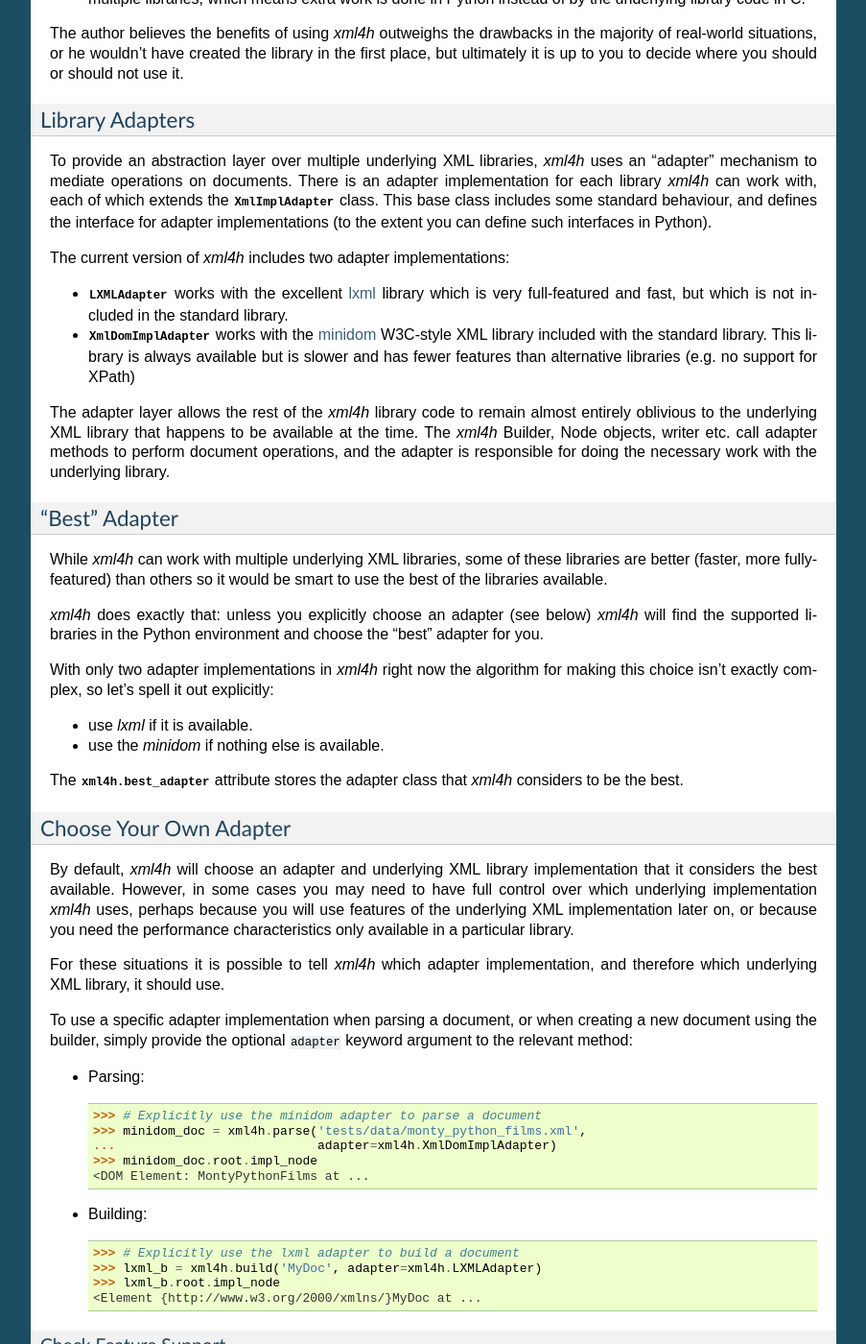
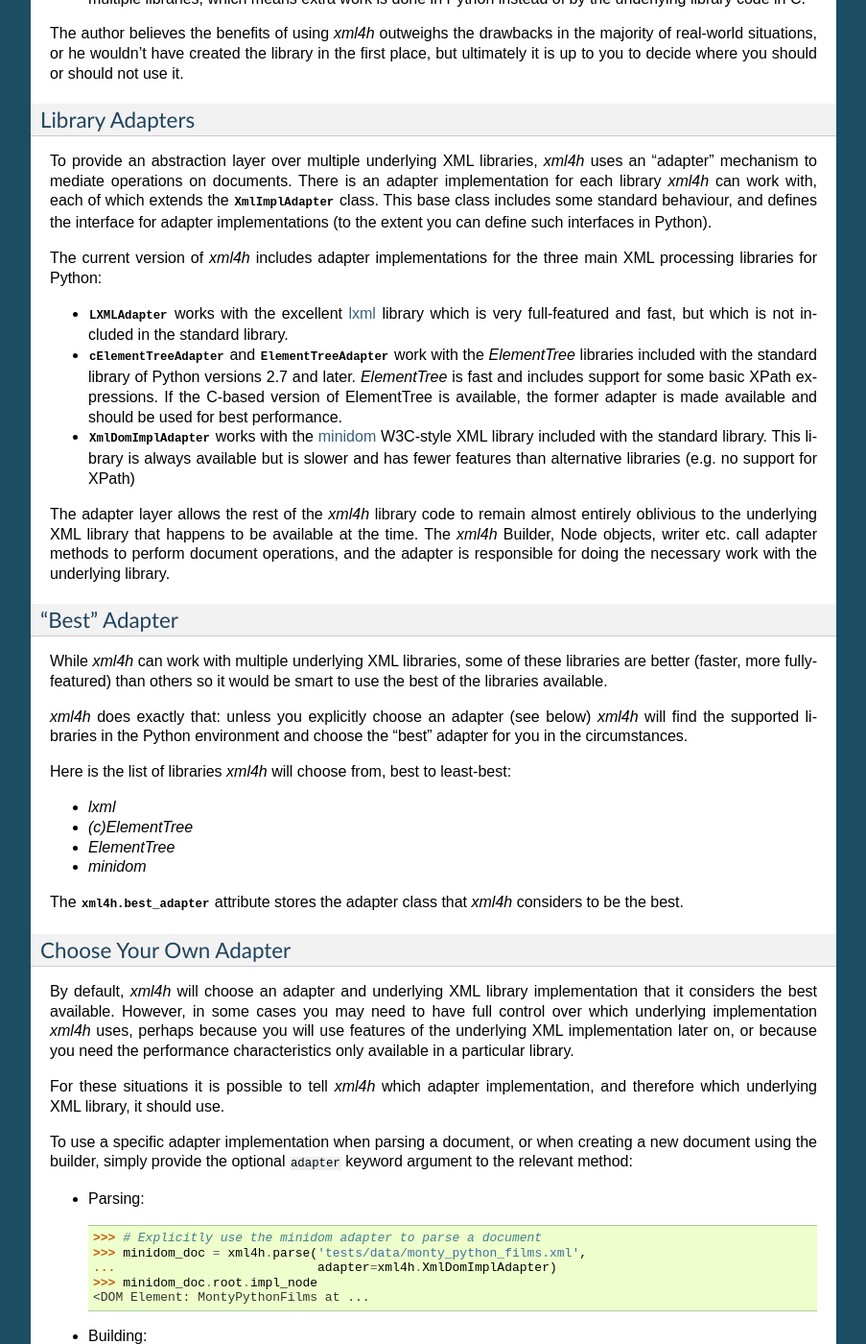
Before and after one commit to jmurty/xml4h, a Sphinx documentation site: the page built from docs/advanced.rst, in a window 1280 px wide and 1400 px high, scrolled down 3414 px. Shown: the whole window at 96% size, without its empty margins (198-1101 px from the left). Built offline with Sphinx 7.4.7, drawn with Linux system fonts in a browser that asks for light colours; some of the changed text lies outside the part shown.

Commit message:
Documentation update for 0.2.0 release with ElementTree adapter
Also move dev status from alpha to beta.

```diff
--- a/docs/advanced.rst
+++ b/docs/advanced.rst
@@ -229,21 +229,23 @@ extends the :class:`~xml4h.impls.interface.XmlImplAdapter` class. This base
 class includes some standard behaviour, and defines the interface for adapter
 implementations (to the extent you can define such interfaces in Python).
 
-The current version of *xml4h* includes two adapter implementations:
+The current version of *xml4h* includes adapter implementations for the three
+main XML processing libraries for Python:
 
 - :class:`~xml4h.impls.lxml_etree.LXMLAdapter` works with the excellent
   `lxml <http://lxml.de>`_ library which is very full-featured and fast, but
   which is not included in the standard library.
+- :class:`~xml4h.impls.xml_etree_elementtree.cElementTreeAdapter` and
+  :class:`~xml4h.impls.xml_etree_elementtree.ElementTreeAdapter` work with the
+  *ElementTree* libraries included with the standard library of Python versions
+  2.7 and later. *ElementTree* is fast and includes support for some basic
+  XPath expressions. If the C-based version of ElementTree is available, the
+  former adapter is made available and should be used for best performance.
 - :class:`~xml4h.impls.xml_dom_minidom.XmlDomImplAdapter` works with the
   `minidom <http://docs.python.org/2/library/xml.dom.minidom.html>`_ W3C-style
   XML library included with the standard library. This library is always
   available but is slower and has fewer features than alternative libraries
   (e.g. no support for XPath)
-
-.. note:
-   Over time, we expect that *xml4h* will gain more adapter implementations and
-   that the implementations themselves will improve to work faster and expose
-   more features.
 
 The adapter layer allows the rest of the *xml4h* library code to remain almost
 entirely oblivious to the underlying XML library that happens to be available
@@ -263,22 +265,22 @@ smart to use the best of the libraries available.
 
 *xml4h* does exactly that: unless you explicitly choose an adapter (see below)
 *xml4h* will find the supported libraries in the Python environment and choose
-the "best" adapter for you.
+the "best" adapter for you in the circumstances.
 
-With only two adapter implementations in *xml4h* right now the algorithm for
-making this choice isn't exactly complex, so let's spell it out explicitly:
+Here is the list of libraries *xml4h* will choose from, best to least-best:
 
-- use *lxml* if it is available.
-- use the *minidom* if nothing else is available.
+- *lxml*
+- *(c)ElementTree*
+- *ElementTree*
+- *minidom*
 
 The :attr:`xml4h.best_adapter` attribute stores the adapter class that *xml4h*
 considers to be the best.
 
 .. note:
-   *xml4h* is not always able to choose which underlying XML library
-   implementation to use. If you are working with pre-parsed documents for
-   example you will need to use an adapter that works with the existing DOM,
-   see `wrap-unwrap-nodes`_.
+   You cannot always rely on *xml4h* to choose the right underlying XML library
+   for your needs. For cases where you need to use a specific library, such as
+   when you have a pre-parsed document object, see `wrap-unwrap-nodes`_.
 
 
 Choose Your Own Adapter
@@ -312,6 +314,17 @@ creating a new document using the builder, simply provide the optional
     >>> lxml_b = xml4h.build('MyDoc', adapter=xml4h.LXMLAdapter)
     >>> lxml_b.root.impl_node  #doctest:+ELLIPSIS
     <Element {http://www.w3.org/2000/xmlns/}MyDoc at ...
+
+- Manipulating::
+
+    >>> # Use xml4h with a cElementTree document object
+    >>> import xml.etree.ElementTree as ET
+    >>> et_doc = ET.parse('tests/data/monty_python_films.xml')
+    >>> et_doc  #doctest:+ELLIPSIS
+    <xml.etree.ElementTree.ElementTree object ...
+    >>> doc = xml4h.cElementTreeAdapter.wrap_document(et_doc)
+    >>> doc.root
+    <xml4h.nodes.Element: "MontyPythonFilms">
 
 
 Check Feature Support
@@ -374,6 +387,26 @@ LXMLAdapter - *lxml*
 - When *xml4h* writes *lxml*-based documents with namespaces, some node tag
   names may have unnecessary namespace prefix aliases.
 
+(c)ElementTreeAdapter - *ElementTree*
+.....................................
+
+- Only the versions of (c)ElementTree included with Python version 2.7 and
+  later are supported.
+- *ElementTree* supports only a very limited subset of XPath for querying, so
+  although the ``has_feature('xpath')`` check returns ``True`` don't expect to
+  get the full power of XPath when you use this adapter.
+- *ElementTree* does not have full support for CDATA nodes, which devolve into
+  plain text node values when written (by *xml4h* or by *ElementTree*'s writer).
+- Because *ElementTree* doesn't retain information about a node's parent,
+  *xml4h* needs to build and maintain its own records of which nodes are
+  parents of which children. This extra overhead might harm performance or
+  memory usage.
+- *ElementTree* doesn't normally remember explicit namespace definition
+  directives when parsing a document. *xml4h* works around this when it is
+  asked to parse XML data, but if you parse data outside of *xml4h* then use
+  the library on the resultant document the namespace definitions will get
+  messed up.
+
 XmlImplAdapter - *minidom*
 ..........................
 
--- a/docs/api.rst
+++ b/docs/api.rst
@@ -44,6 +44,9 @@ XML Libarary Adapters
 .. automodule:: xml4h.impls.lxml_etree
    :members:
 
+.. automodule:: xml4h.impls.xml_etree_elementtree
+   :members:
+
 .. automodule:: xml4h.impls.xml_dom_minidom
    :members:
 
--- a/setup.py
+++ b/setup.py
@@ -41,7 +41,7 @@ setup(
     license=open('LICENSE').read(),
     # http://pypi.python.org/pypi?%3Aaction=list_classifiers
     classifiers=(
-        'Development Status :: 3 - Alpha',
+        'Development Status :: 4 - Beta',
         'Intended Audience :: Developers',
         'Topic :: Text Processing :: Markup :: XML',
         'Natural Language :: English',
```
Also changed, not shown: README.rst (+34 -12 lines), docs/nodes.rst (+8 -6 lines).
